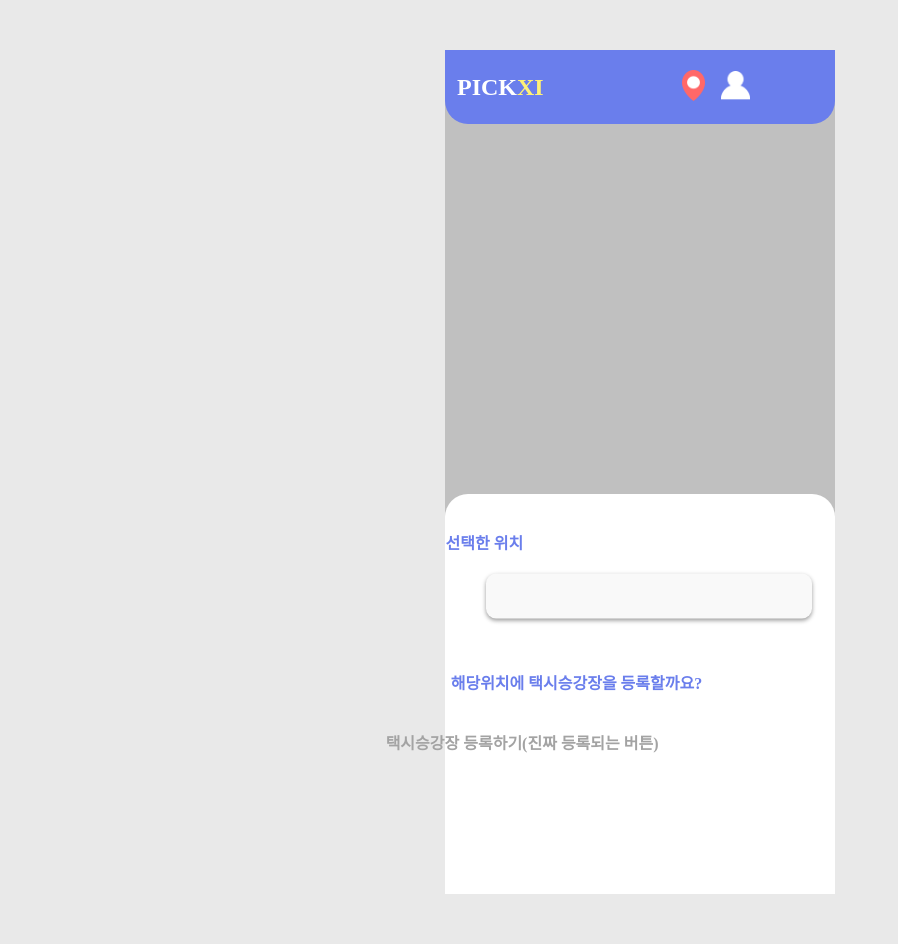
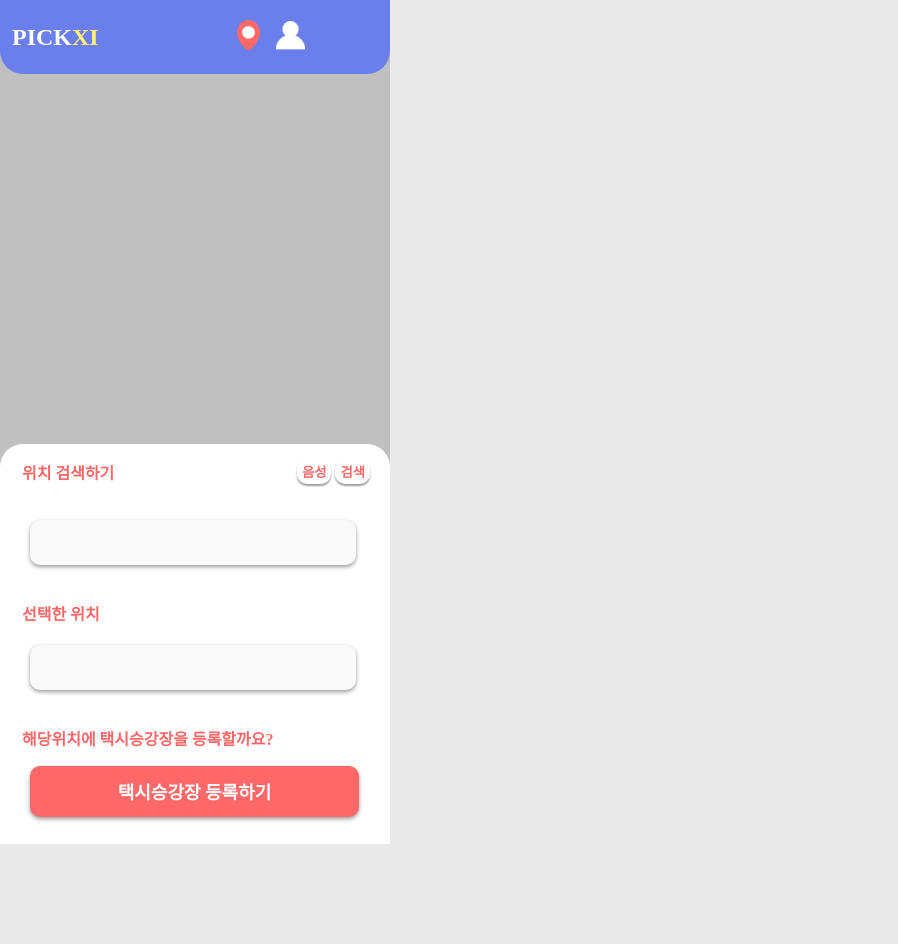
Before and after one commit to fjqmqjrm/2023-Centerthon-TASWU, a Django app: page /map/station_add_turn/ in a window 1280 px wide. Shown: the whole page, without its empty margins (0-898 px from the left). After the commit the page ends 844 px from the top, so only its background shows below. Run offline with Django 4.2, Linux system fonts and the light colour scheme; the visitor is signed in with stand-in values (Sample User, id 1); some libraries are stand-ins or nearby versions.

Commit message:
add.html 수정

```diff
--- a/map/templates/map/kakao_map_station_add.html
+++ b/map/templates/map/kakao_map_station_add.html
@@ -11,16 +11,16 @@
         body {
             background-color: #e9e9e9;
             overflow: scroll;
+            margin:0px;
         }
 
         #iphone-frame {
             width: 390px;
             height: 844px;
             background: #c0c0c0;
-            margin: 50px auto;
-            position: relative;
             justify-content: center;
             align-items: center;
+            position: relative;
         }
 
         .top-bar {
@@ -72,10 +72,8 @@
 
 
         .search-text1 {
-            top: 8%;
-            right: 273px;
-            position: absolute;
-            transform: translate(-50%, -50%);
+            padding-left: 22px;
+
         }
 
         .search1 {
@@ -85,27 +83,39 @@
             box-shadow: 0px 2px 4px rgba(0, 0, 0, 0.4);
             border-radius: 10px;
             border-style: none;
-            position: absolute;
-            top: 8%;
-            right: -140px;
-            transform: translate(-50%, -50%);
+            margin-top:0px;
         }
 
         .search-text2 {
-            top: 43%;
-            right: 7px;
-            position: absolute;
-            transform: translate(-50%, -50%);
+            padding-left: 22px;
+        }
+
+        .search2 {
+            width: 326px;
+            height: 45px;
+            background: #F9F9F9;
+            box-shadow: 0px 2px 4px rgba(0, 0, 0, 0.4);
+            border-radius: 10px;
+            border-style: none;
+            margin-top:0px;
         }
 
         .current-location {
+            width: 329px;
+            height: 51px;
+            background: #FF6868;
+            box-shadow: 0px 2px 4px rgba(0, 0, 0, 0.4);
+            border-radius: 10px;
+            color: #ffffff;
+            font-weight: bold;
+            font-size: large;
+            display: flex;
+            justify-content: center;
+            align-items: center;
+            border-style: none;
+            margin-left: 30px;
             text-decoration: none;
-            color: #A3A3A3;
-            font-weight: bolder;
-            position: absolute;
-            top: 62%;
-            right: 40px;
-            transform: translate(-50%, -50%);
+
         }
 
 
@@ -126,6 +136,42 @@
             right: -140px;
             transform: translate(-50%, -50%);
         }
+
+        .btn-speak {
+            background-color: white;
+            border: none;
+            box-shadow: 0px 2px 2px rgba(0, 0, 0, 0.4);
+            color:  #FF6868;
+            border-radius: 10px;
+            font-weight: bold;
+            padding: 3px 5px 3px 5px;
+
+        }
+
+        .btn-speak:hover {
+            background-color: #FF6868;
+            border: none;
+            color: white;
+        }
+
+
+        .btn-search {
+             background-color: white;
+            border: none;
+            box-shadow: 0px 2px 2px rgba(0, 0, 0, 0.4);
+            color:  #FF6868;
+            border-radius: 10px;
+            font-weight: bold;
+            padding: 3px 5px 3px 5px;
+        }
+
+        .btn-search:hover {
+            background-color: #FF6868;
+            border: none;
+            color: white;
+        }
+
+
     </style>
 </head>
 
@@ -154,17 +200,33 @@
 
         <!-- 하단바 -->
         <div class="down-bar">
+            <div style="display: flex; flex-direction: column;">
+                <div style="margin-bottom: 20px;">
+                    <div style="display:flex; justify-content: space-between; margin-right: 20px;">
+                        <div>
+                            <p class="search-text2" style="color: #FF6868; font-weight: bolder;">위치 검색하기</p>
+                        </div>
+                        <div style="padding-top:15px;">
+                            <button class="btn-speak">음성</button>
+                            <button class="btn-search">검색</button>
+                        </div>
+                    </div>
+                    <div class="search2" style="margin-top: 20px; margin-left: 30px;" ></div>
+                </div>
 
-            <p class="search-text1" style="color: #6A7EEC; font-weight: bolder;">선택한 위치</p>
-            <!--<input class="search1" ></input>-->
-            <div id="addressInfo" class="search1" style="margin-top: 70px; margin-left: 30px;" ></div>
-            <!--<input class="search1" style="margin-top: 70px; margin-left: 30px;"></input>-->
+                <div style="margin-bottom: 20px;">
+                    <p class="search-text1" style="color: #FF6868; font-weight: bolder;">선택한 위치</p>
+                    <!--<input class="search1" ></input>-->
+                    <div id="addressInfo" class="search1" style="margin-top: 20px; margin-left: 30px;" ></div>
+                    <!--<input class="search1" style="margin-top: 70px; margin-left: 30px;"></input>-->
+                </div>
 
-
-            <p class="search-text2" style="color: #6A7EEC; font-weight: bolder;">해당위치에 택시승강장을 등록할까요?</p>
-            <!-- "택시승강장 등록하기" 링크에 주소 정보를 전달 -->
-            <a class="current-location" href="#" onclick="registerTaxiStation();">택시승강장 등록하기(진짜 등록되는 버튼)</a>
-
+                <div>
+                    <p class="search-text2" style="color: #FF6868; font-weight: bolder;">해당위치에 택시승강장을 등록할까요?</p>
+                    <!-- "택시승강장 등록하기" 링크에 주소 정보를 전달 -->
+                    <a class="current-location" href="#" onclick="registerTaxiStation();">택시승강장 등록하기</a>
+                </div>
+            </div>
 
 
 
--- a/profiles/templates/profiles/mypage.html
+++ b/profiles/templates/profiles/mypage.html
@@ -9,6 +9,7 @@
         body {
             background-color: #e9e9e9;
             overflow: scroll;
+            margin:0px;
         }
 
         #iphone-frame {
@@ -18,6 +19,7 @@
             position: relative;
             justify-content: center;
             align-items: center;
+
         }
 
         .top-bar{
```
Also changed, not shown: front/main/taxiReg.html (+4 -3 lines).
